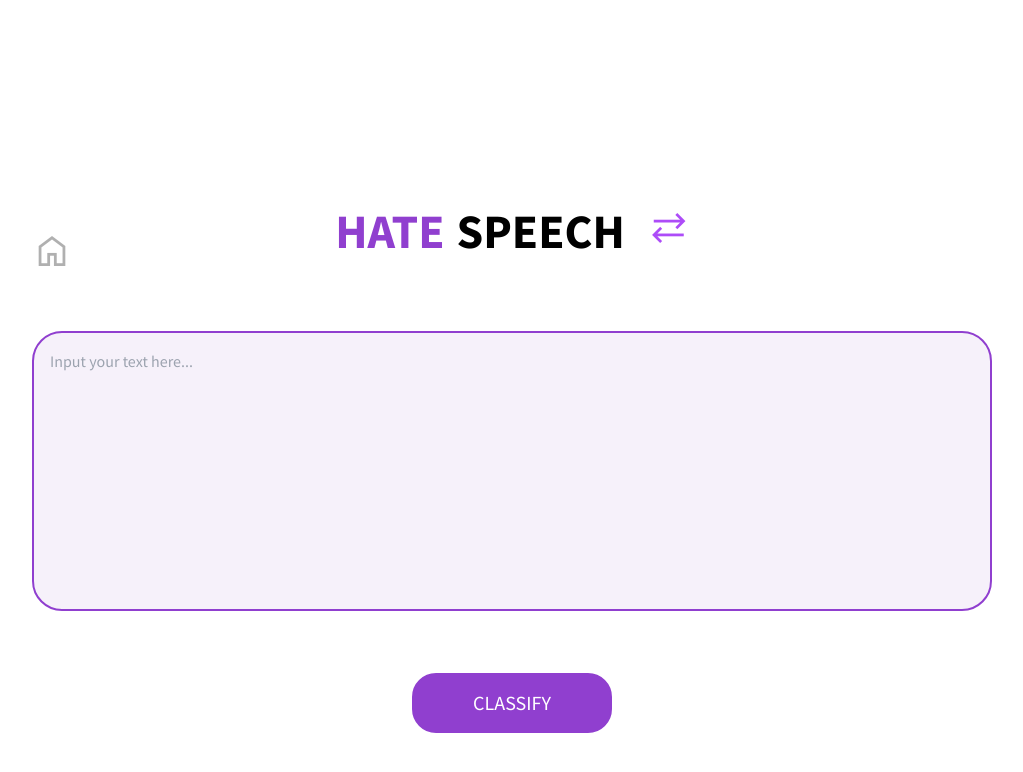
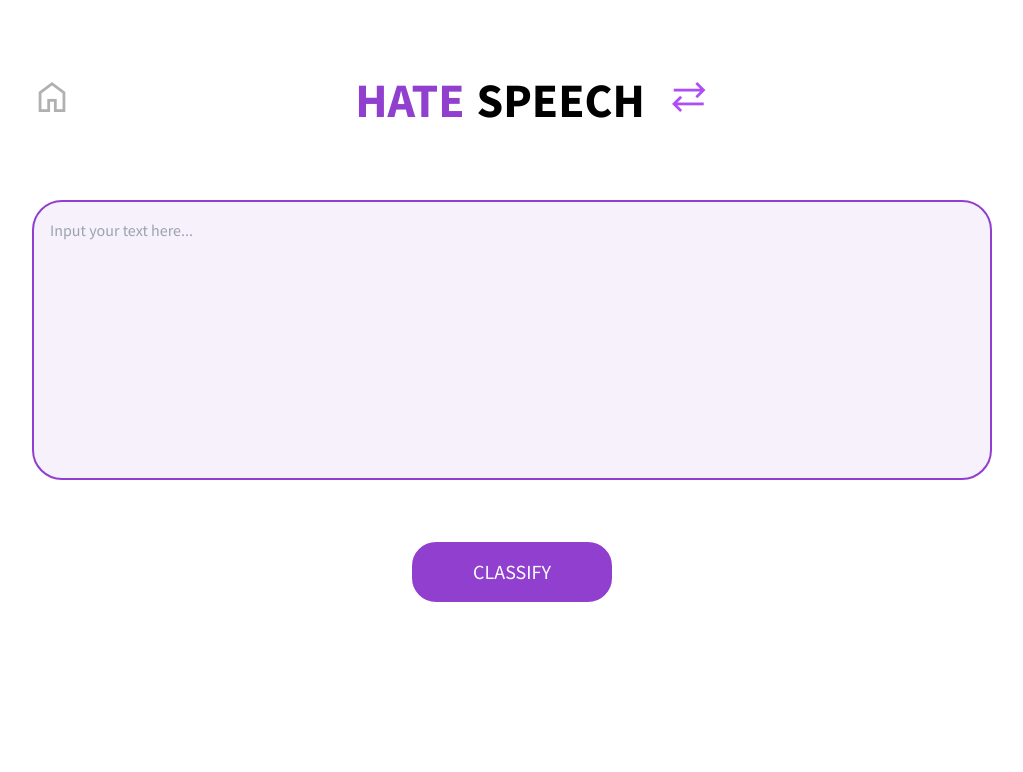
Before and after one commit to rockyroed/dbhcab-smote-react, a React (Vite) app: page /hate-speech in a window 1280 px wide. Shown: the top 772 px of the page, without its empty margins (128-1151 px from the left). Built offline with nearby package versions, Linux system fonts and the light colour scheme.

Commit message:
Add autoscroll after classification

```diff
--- a/src/pages/HateSpeech/index.jsx
+++ b/src/pages/HateSpeech/index.jsx
@@ -1,4 +1,4 @@
-import { useState } from "react";
+import { useState, useRef, useEffect } from "react";
 import Header from "../../components/Header";
 import Icon from "../../components/Icon";
 import TextArea from "../../components/TextArea";
@@ -9,6 +9,7 @@ const App = () => {
 	const [showResults, setShowResults] = useState(false); // State to manage the visibility of the results
 	const [buttonText, setButtonText] = useState("CLASSIFY"); // State to manage the button text
 	const [isDisabled, setIsDisabled] = useState(false); // State to manage the disabled state of the TextArea
+	const resultsRef = useRef(null); // Reference to the results container
 
 	const handleClassifyClick = () => {
 		if (buttonText === "CLASSIFY") {
@@ -20,14 +21,22 @@ const App = () => {
 		}
 	};
 
+	// Scroll to the results when showResults becomes true
+	useEffect(() => {
+		if (showResults) {
+			resultsRef.current.scrollIntoView({ behavior: "smooth" });
+		}
+	}, [showResults]);
+
 	return (
-		<div className="flex flex-col justify-center min-h-screen my-[64px] mx-[160px]">
-			<div className="flex flex-row justify-center items-center mb-[64px]">
-				<Icon className="text-gray text-[40px] cursor-pointer absolute left-[160px]" icon="home" link="/" />
+		<div className="flex flex-col my-[64px] mx-[160px]">
+			<div className="flex flex-row justify-between items-center mb-[64px]">
+			<Icon className="text-gray text-[40px]" icon="home" link="/"/>
 				<div className="flex items-center gap-[24px]">
 					<Header title1="HATE" title2="SPEECH" />
-					<Icon className="text-[40px] text-accent cursor-pointer" icon="sync_alt" link="/toxic-comment"/>
+					<Icon className="text-accent text-[40px]" icon="sync_alt" link="/toxic-comment" />
 				</div>
+				<div></div>
 			</div>
 
 			<TextArea isDisabled={isDisabled} /> {/* Pass the disabled state to TextArea */}
@@ -37,7 +46,7 @@ const App = () => {
 			</div>
 
 			{showResults && ( // Conditionally render the classification results
-				<>
+				<div ref={resultsRef}>
 					<div className="border my-[64px]"></div>
 
 					<div className="flex font-semibold justify-center text-[40px] mb-[56px]">
@@ -60,7 +69,7 @@ const App = () => {
 							classification2="NON-HATE"
 						/>
 					</div>
-				</>
+				</div>
 			)}
 		</div>
 	);
--- a/src/pages/ToxicComment/index.jsx
+++ b/src/pages/ToxicComment/index.jsx
@@ -1,4 +1,4 @@
-import { useState } from "react";
+import { useState, useRef, useEffect } from "react";
 import Header from "../../components/Header";
 import Icon from "../../components/Icon";
 import TextArea from "../../components/TextArea";
@@ -9,6 +9,7 @@ const Index = () => {
 	const [showResults, setShowResults] = useState(false); // State to manage the visibility of the results
 	const [buttonText, setButtonText] = useState("CLASSIFY"); // State to manage the button text
 	const [isDisabled, setIsDisabled] = useState(false); // State to manage the disabled state of the TextArea
+	const resultsRef = useRef(null); // Reference to the results container
 
 	const handleClassifyClick = () => {
 		if (buttonText === "CLASSIFY") {
@@ -19,6 +20,13 @@ const Index = () => {
 			window.location.reload(); // Refresh the page
 		}
 	};
+
+	// Scroll to the results when showResults becomes true
+	useEffect(() => {
+		if (showResults) {
+			resultsRef.current.scrollIntoView({ behavior: "smooth" });
+		}
+	}, [showResults]);
 
 	return (
 		<div className="flex flex-col my-[64px] mx-[160px]">
@@ -35,7 +43,7 @@ const Index = () => {
 				<Button text={buttonText} onClick={handleClassifyClick} /> {/* Use buttonText state */}
 			</div>
 			{showResults && (
-				<>
+				<div ref={resultsRef}>
 					<div className="border my-[64px]"></div>
 
 					<div className="flex font-semibold justify-center text-[40px] mb-[56px]">
@@ -58,7 +66,7 @@ const Index = () => {
 							classification2="NON-TOXIC"
 						/>
 					</div>
-				</>
+				</div>
 			)}
 		</div>
 	);
```
